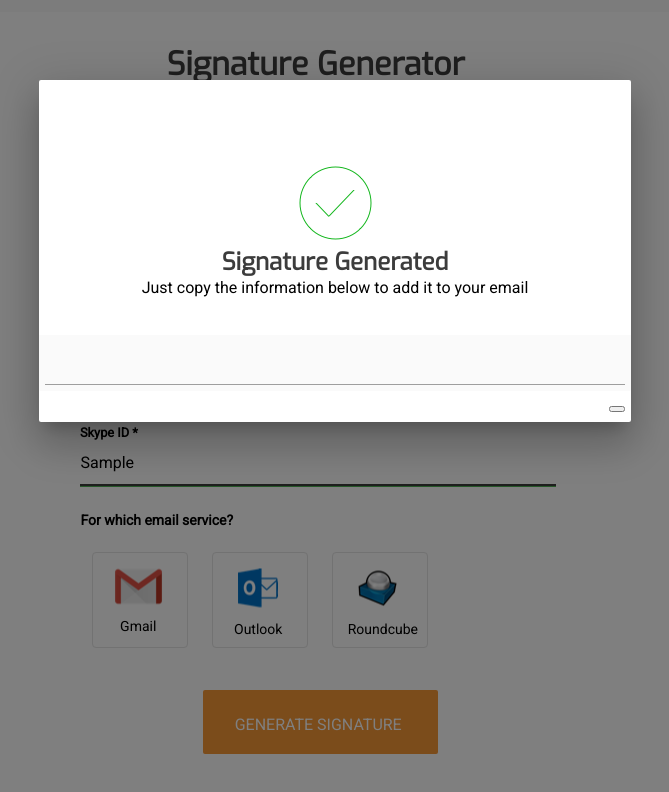
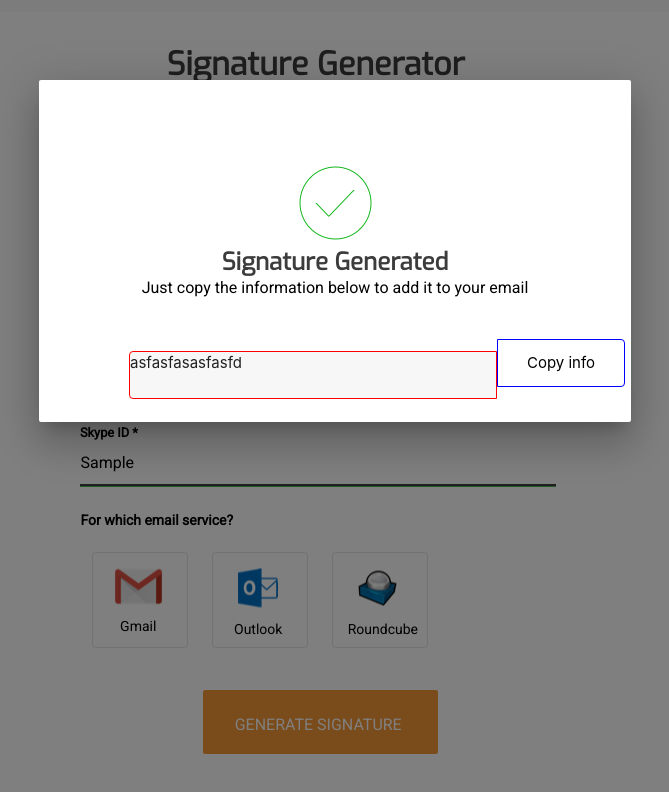
Before and after one commit to let1s3n/signature-generator, a React (Create React App) app: page / in a window 1280 px wide. Both pictures are taken after typing "Sample", "name@example.com", "Sample" into the empty fields and a click on the button "GENERATE SIGNATURE". Shown: the part 108-900 px from the top of the page, without its empty margins (305-974 px from the left). Built offline with nearby package versions, Linux system fonts and the light colour scheme.

Commit message:
improvement #7

```diff
--- a/src/App.css
+++ b/src/App.css
@@ -374,6 +374,10 @@ input[type="submit" i] {
   margin-top:61.5px;
 }
 
+.modal-footer{
+  background-color:#FFFFFF !important;
+}
+
 .signature-generated {
 	height: 32px;
 	width: 230px;
@@ -397,7 +401,10 @@ input[type="submit" i] {
 	width: 368px;
 	border: 1px solid #9C9C9C;
 	border-radius: 4px 0 0 4px;
-	background-color: #F7F7F7;
+  background-color: #F7F7F7;
+  display: inline-block;
+  border:1px solid red;
+  text-align: left;
 }
 
 
@@ -407,4 +414,6 @@ input[type="submit" i] {
   border: 1px solid #9C9C9C;
   border-radius: 0 4px 4px 0;
   background-color: #FFFFFF;
+  display: inline-block;
+  border:1px solid blue;
 }
--- a/src/Form.js
+++ b/src/Form.js
@@ -180,8 +180,8 @@ export default class Form extends React.Component {
             <h4 className="subtitle">Just copy the information below to add it to your email</h4>
           </div>
           <div className="modal-footer">
-            <input className="" type="text"/>
-            <button className="" ></button>
+            <div className="footer-cage">asfasfasasfasfd</div>
+            <button className="footer-small-cage" >Copy info</button>
           </div>
         </div>
       </div>
```
